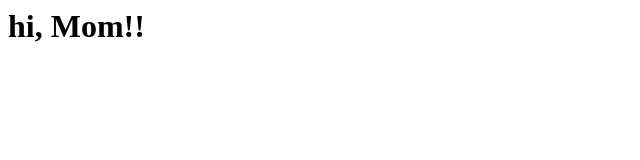
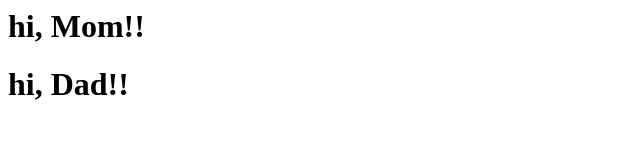
Before and after one commit to DrisMaski/test2, a plain HTML site: page index.html in a window 1280 px wide. Shown: the whole page, without its empty margins (0-640 px from the left). Drawn offline with Linux system fonts and the light colour scheme.

Commit message:
h1 Created

```diff
--- a/index.html
+++ b/index.html
@@ -1 +1,2 @@
 <h1>hi, Mom!!</h1>
+<h1>hi, Dad!!</h1>
```
